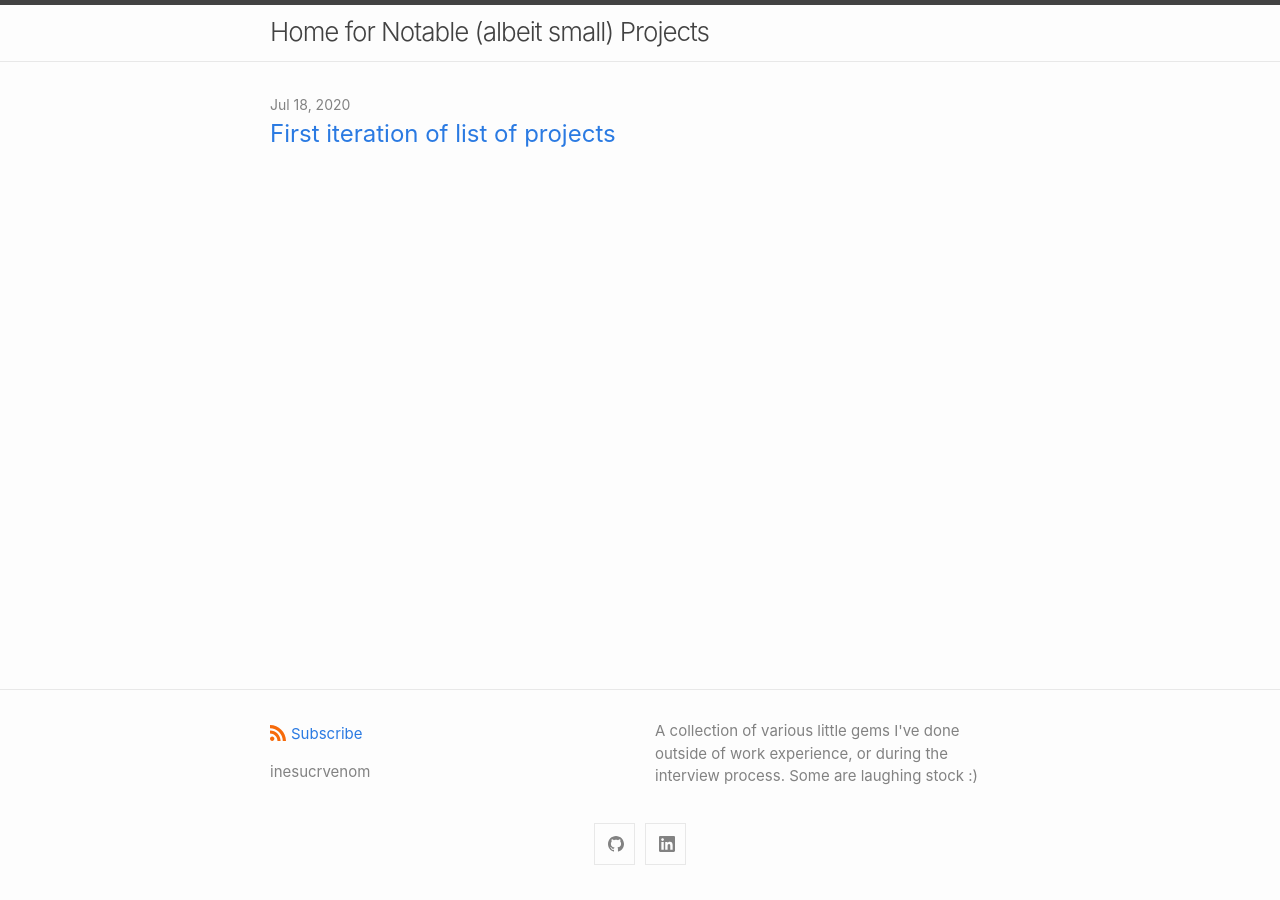
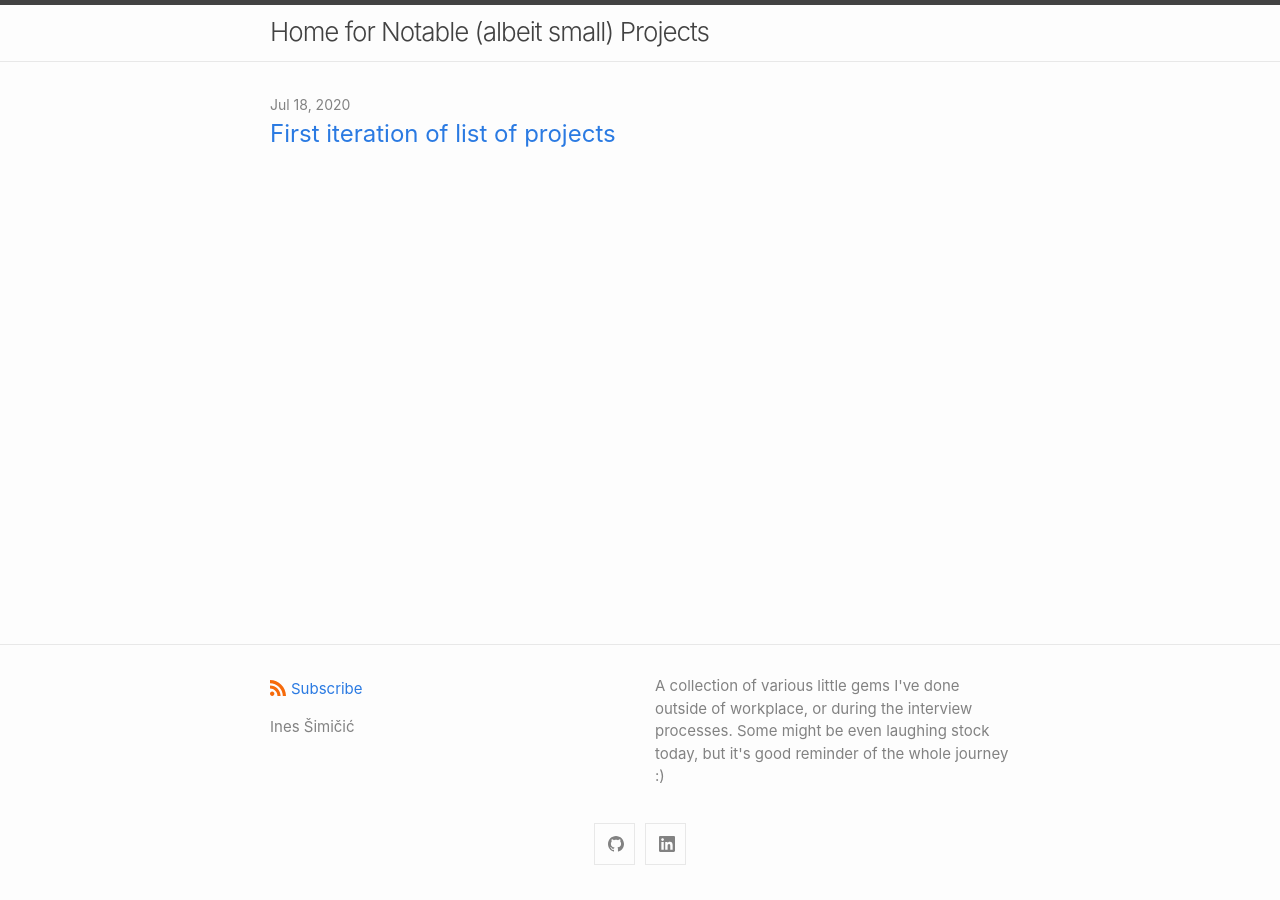
Before and after one commit to inesucrvenom/inesucrvenom.github.io, a Jekyll site: the page built from index.md, in a window 1280 px wide. Built offline with Jekyll 4.4.1, drawn with Linux system fonts in a browser that asks for light colours.

Commit message:
update description

```diff
--- a/_config.yml
+++ b/_config.yml
@@ -1,8 +1,8 @@
 title: Home for Notable (albeit small) Projects
 author:
-  name: inesucrvenom
+  name: Ines Šimičić
 description: > # this means to ignore newlines
-  A collection of various little gems I've done outside of work experience, or during the interview process. Some are laughing stock :)
+  A collection of various little gems I've done outside of workplace, or during the interview processes. Some might be even laughing stock today, but it's good reminder of the whole journey :)
 
 show_excerpts: false # set to true to show excerpts on the homepage
 
```
